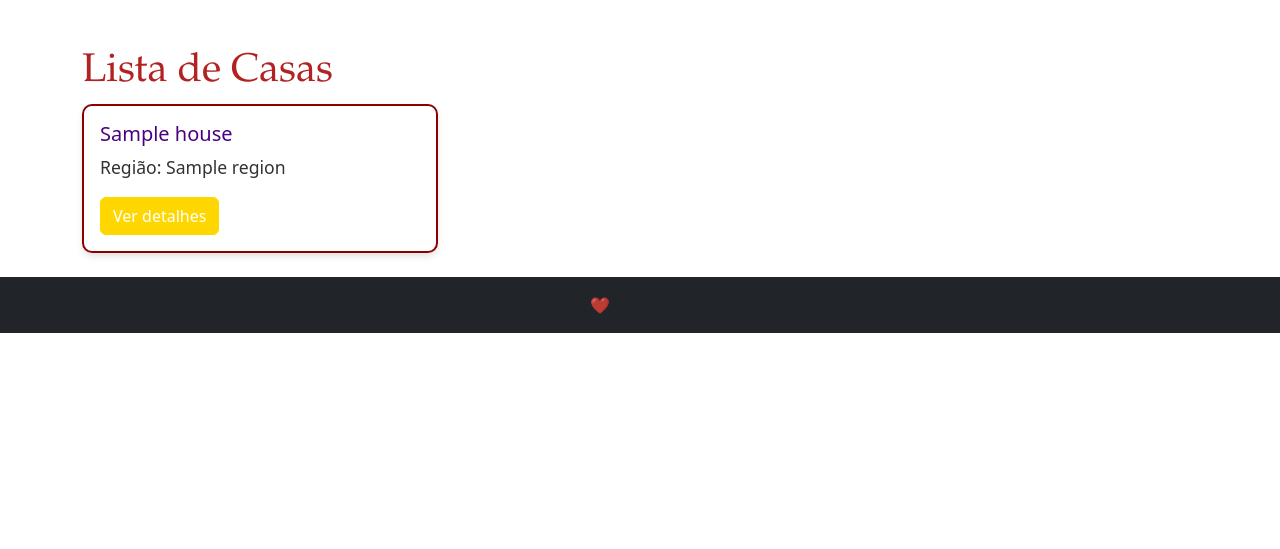
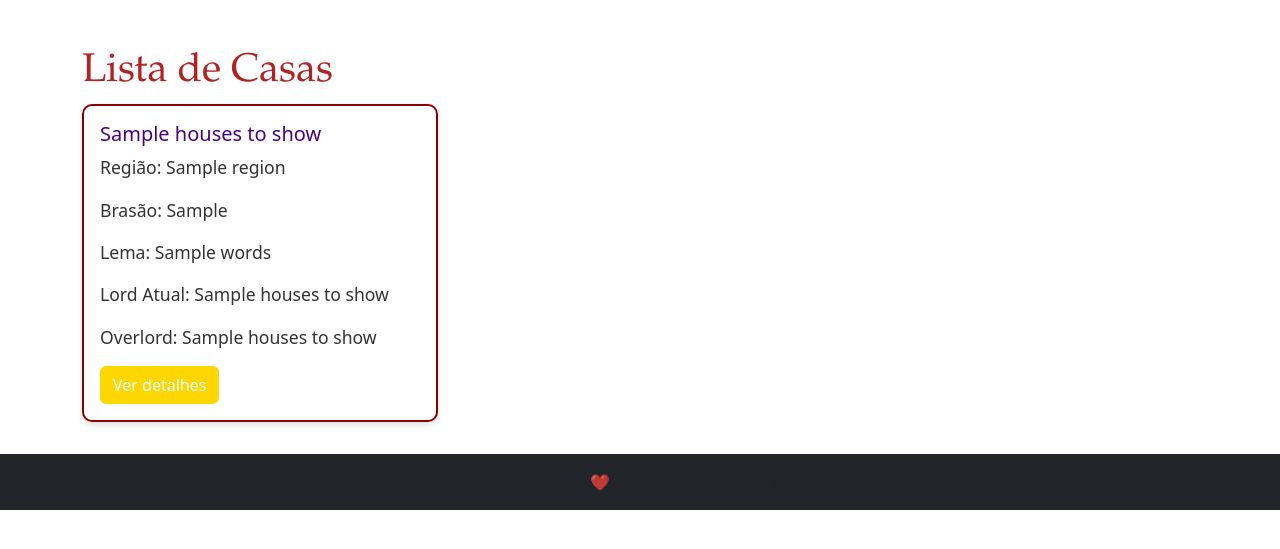
Before and after one commit to AndersonC96/Game-Of-Thrones_PHP, a PHP site: template app/Views/houses/index.php in a window 1280 px wide. Shown: the part 69-618 px from the top of the page. Run offline with PHP 8.4, Linux system fonts and the light colour scheme; the template is opened without the code that fills it: most values are stand-ins (such as "Sample title", 1, 10 or a date in 2020); data that the repository does not hold is empty.

Commit message:
Update index.php

```diff
--- a/app/Views/houses/index.php
+++ b/app/Views/houses/index.php
@@ -1,18 +1,47 @@
 <h1>Lista de Casas</h1>
-<div class="row">
-    <?php if (!empty($houses)): ?>
-        <?php foreach ($houses as $house): ?>
+<?php if (!empty($housesToShow)): ?>
+    <div class="row">
+        <?php foreach ($housesToShow as $house): ?>
             <div class="col-md-4">
-                <div class="card mb-4">
+                <div class="card mb-3">
                     <div class="card-body">
-                        <h5 class="card-title"><?= htmlspecialchars($house['name']); ?></h5>
-                        <p class="card-text">Região: <?= htmlspecialchars($house['region']); ?></p>
-                        <a href="/houses/details/<?= htmlspecialchars($house['id']); ?>" class="btn btn-primary">Ver detalhes</a>
+                        <h5 class="card-title"><?= !empty($house['name']) ? htmlspecialchars($house['name']) : 'Nome não disponível'; ?></h5>
+                        <p class="card-text">Região: <?= !empty($house['region']) ? htmlspecialchars($house['region']) : 'Região não disponível'; ?></p>
+                        <p class="card-text">Brasão: <?= !empty($house['coatOfArms']) ? htmlspecialchars($house['coatOfArms']) : 'Brasão não disponível'; ?></p>
+                        <p class="card-text">Lema: <?= !empty($house['words']) ? htmlspecialchars($house['words']) : 'Lema não disponível'; ?></p>
+                        <p class="card-text">Lord Atual: <?= !empty($house['currentLordName']) ? htmlspecialchars($house['currentLordName']) : 'Lord não disponível'; ?></p>
+                        <p class="card-text">Overlord: <?= !empty($house['overlordName']) ? htmlspecialchars($house['overlordName']) : 'Overlord não disponível'; ?></p>
+                        <a href="/houses/details?id=<?= urlencode($house['url']); ?>" class="btn btn-primary">Ver detalhes</a>
                     </div>
                 </div>
             </div>
         <?php endforeach; ?>
-    <?php else: ?>
-        <p class="text-muted">Nenhuma casa encontrada.</p>
-    <?php endif; ?>
-</div>
+    </div>
+
+    <!-- Paginação -->
+    <nav aria-label="Paginação">
+        <ul class="pagination">
+            <?php if ($currentPage > 1): ?>
+                <li class="page-item">
+                    <a class="page-link" href="?page=<?= $currentPage - 1; ?>" aria-label="Anterior">
+                        <span aria-hidden="true">&laquo;</span>
+                    </a>
+                </li>
+            <?php endif; ?>
+            <?php for ($i = 1; $i <= $totalPages; $i++): ?>
+                <li class="page-item <?= $i == $currentPage ? 'active' : ''; ?>">
+                    <a class="page-link" href="?page=<?= $i; ?>"><?= $i; ?></a>
+                </li>
+            <?php endfor; ?>
+            <?php if ($currentPage < $totalPages): ?>
+                <li class="page-item">
+                    <a class="page-link" href="?page=<?= $currentPage + 1; ?>" aria-label="Próximo">
+                        <span aria-hidden="true">&raquo;</span>
+                    </a>
+                </li>
+            <?php endif; ?>
+        </ul>
+    </nav>
+<?php else: ?>
+    <p class="text-muted">Nenhuma casa encontrada.</p>
+<?php endif; ?>
```
